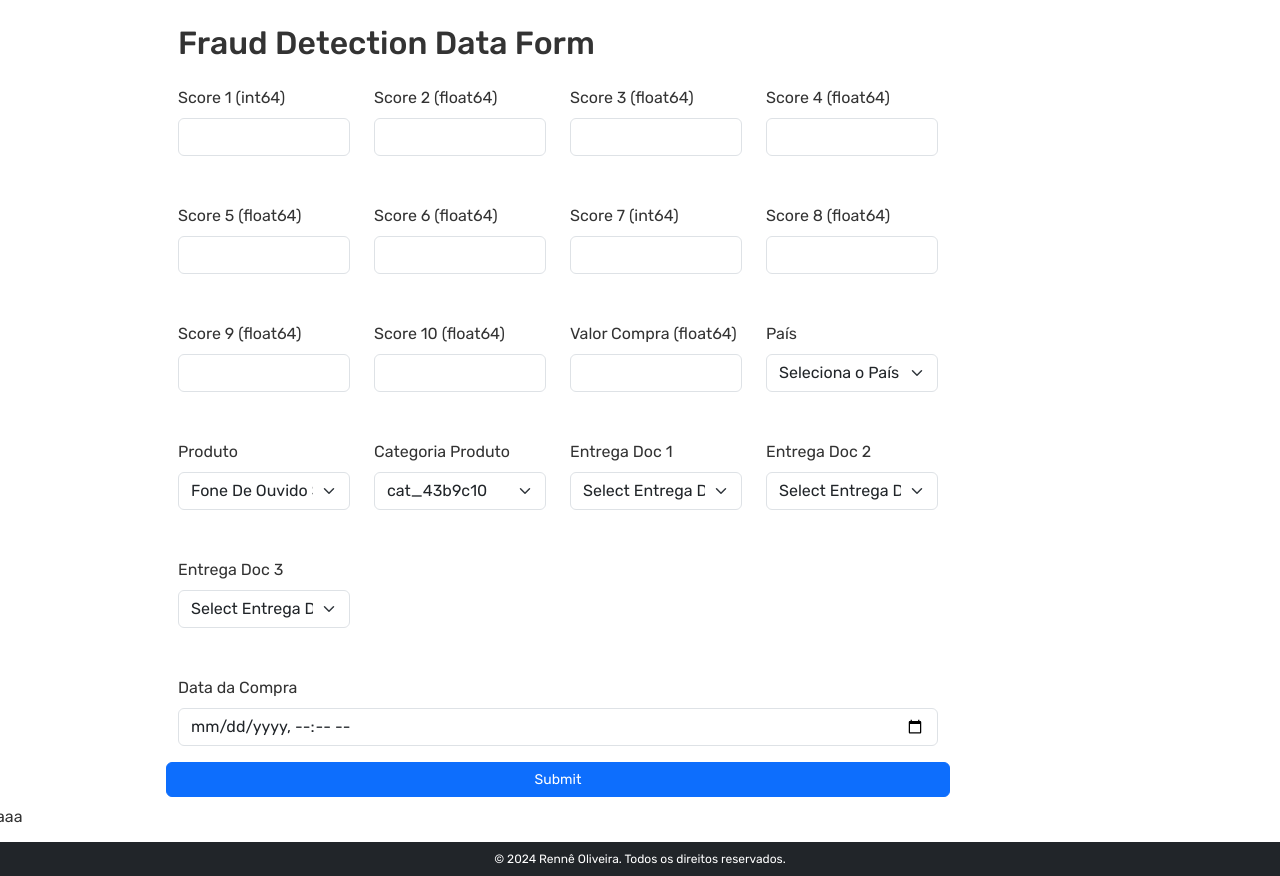
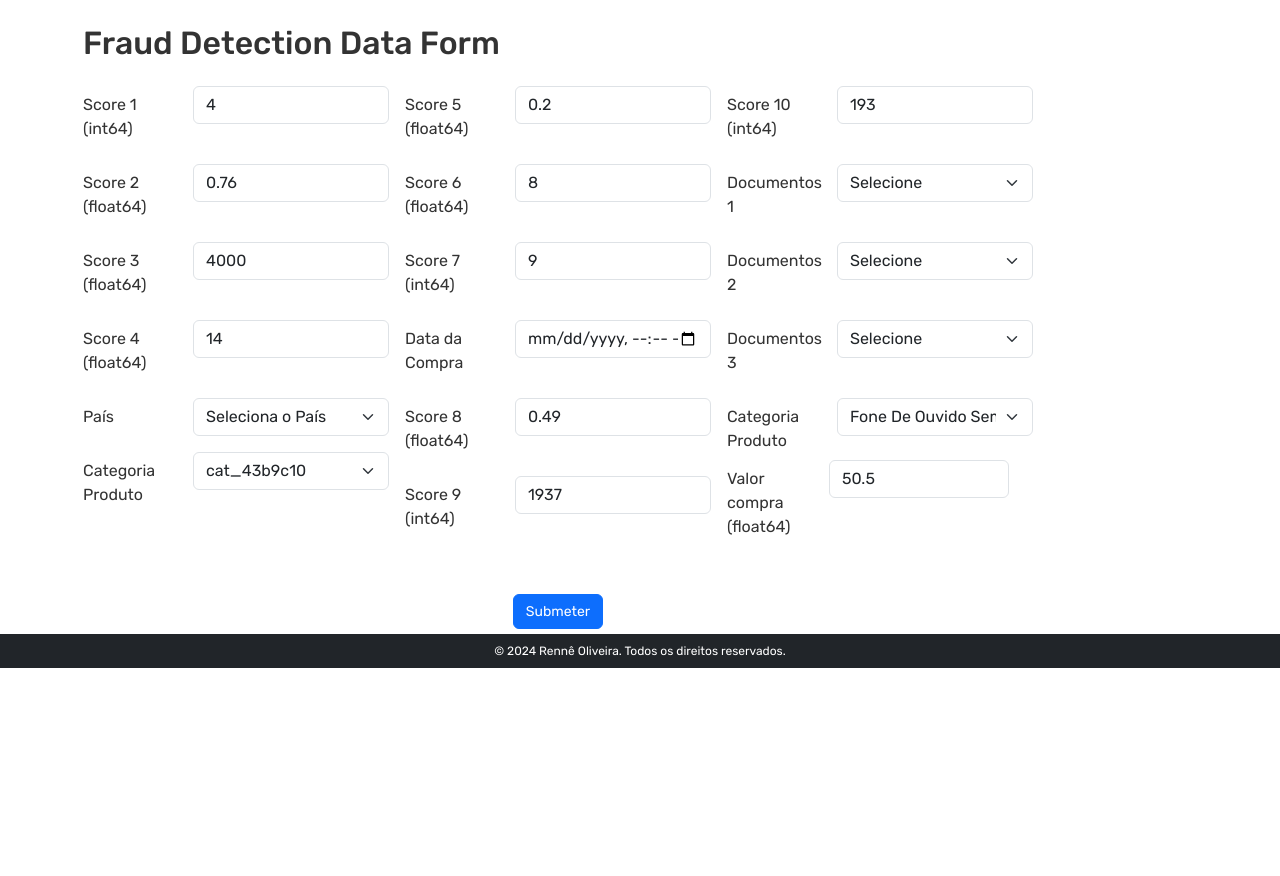
Before and after one commit to renneruan/fraud-detection, a Flask app: page / in a window 1280 px wide. Shown: the part 72-948 px from the top of the page. After the commit the page ends 740 px from the top, so only its background shows below. Run offline with Flask 3, Linux system fonts and the light colour scheme.

Commit message:
Form de predição funcional

```diff
--- a/app.py
+++ b/app.py
@@ -5,6 +5,7 @@ Módulo com funções de endpoint a serem servidas pela API Flask.
 from flask import Flask, render_template, request
 import pandas as pd
 from fraud_detection.pipeline.prediction import PredictionPipeline
+from fraud_detection.components.data_transformation import convert_to_numeric
 from fraud_detection import logger
 
 
@@ -47,54 +48,49 @@ def index():
             score_4,
             score_5,
             score_6,
+            pais,
             score_7,
+            produto,
+            categoria_produto,
             score_8,
             score_9,
             score_10,
-            valor_compra,
-            pais,
-            produto,
-            categoria_produto,
-            data_compra,
             entrega_doc_1,
             entrega_doc_2,
             entrega_doc_3,
+            data_compra,
+            valor_compra,
+            0,
         ]
         logger.info("predict data:")
         logger.info(data)
 
         data = pd.DataFrame([data])
         data.columns = [
+            "score_1",
+            "score_2",
+            "score_3",
             "score_4",
+            "score_5",
+            "score_6",
+            "pais",
             "score_7",
-            "score_2",
-            "score_5",
+            "produto",
+            "categoria_produto",
+            "score_8",
             "score_9",
             "score_10",
-            "categoria_produto",
             "entrega_doc_1",
             "entrega_doc_2",
             "entrega_doc_3",
-            "hora_compra",
-            "dia_compra",
-            "score_1_2",
-            "score_1_3",
-            "score_1_4",
-            "continente_AS",
-            "continente_EU",
-            "continente_NA",
-            "continente_OC",
-            "continente_SA",
-            "log_score_3",
-            "log_valor_compra",
-            "cbrt_score_6",
+            "data_compra",
+            "valor_compra",
+            "score_fraude_modelo",
         ]
 
-        print(data)
         obj = PredictionPipeline()
         data = obj.transform_input_data(data)
-
-        print(data)
+        data = convert_to_numeric(data)
         predict, predict_proba = obj.predict(data)
 
         results = {predict, predict_proba}
@@ -110,5 +106,5 @@ def index():
 
 
 if __name__ == "__main__":
-    # app.run(host="0.0.0.0", port = 8080, debug=True)
-    app.run(host="0.0.0.0", port=8080)
+    app.run(host="0.0.0.0", port=8080, debug=True)
+    # app.run(host="0.0.0.0", port=8080)
--- a/templates/index.html
+++ b/templates/index.html
@@ -41,58 +41,38 @@
   <div class="overlay"></div>
 
   <div id="form-prediction" class="container mt-5 row">
-    <div class="container mt-5 col-8">
+    <div class="container mt-5 col-10">
         <h2 class="mb-4">Fraud Detection Data Form</h2>
-        <form method="POST" class="row" action="/predict">
+        <form method="POST" class="row g-3" action="/predict">
+            <div class="col-md-4">
                 <!-- Numerical Inputs -->
-            <div class="col-3 mb-5">
-                <label for="score_1" class="form-label">Score 1 (int64)</label>
-                <input type="number" class="form-control" id="score_1" name="score_1" required>
+                <div class="row mb-3">
+                    <label for="score_1" class="col-sm-4 col-form-label">Score 1 (int64)</label>
+                    <div class="col-sm-8">
+                        <input type="number" value="4" class="form-control" id="score_1" name="score_1" required>
                     </div>
-            <div class="col-3 mb-5">
-                <label for="score_2" class="form-label">Score 2 (float64)</label>
-                <input type="number" class="form-control" id="score_2" name="score_2" step="any" required>
                 </div>
-            <div class="col-3 mb-5">
-                <label for="score_3" class="form-label">Score 3 (float64)</label>
-                <input type="number" class="form-control" id="score_3" name="score_3" step="any" required>
+                <div class="row mb-3">
+                    <label for="score_2" class="col-sm-4 col-form-label">Score 2 (float64)</label>
+                    <div class="col-sm-8">
+                        <input type="number" value="0.76" class="form-control" id="score_2" name="score_2" step="any" required>
                     </div>
-            <div class="col-3 mb-5">
-                <label for="score_4" class="form-label">Score 4 (float64)</label>
-                <input type="number" class="form-control" id="score_4" name="score_4"  min="1" max="50" required>
                 </div>
-            <div class="col-3 mb-5">
-                <label for="score_5" class="form-label">Score 5 (float64)</label>
-                <input type="number" class="form-control" id="score_5" name="score_5" step="any" required>
+                <div class="row mb-3">
+                    <label for="score_3" class="col-sm-4 col-form-label">Score 3 (float64)</label>
+                    <div class="col-sm-8">
+                        <input type="number" value="4000" class="form-control" id="score_3" name="score_3" step="any" required>
                     </div>
-            <div class="col-3 mb-5">
-                <label for="score_6" class="form-label">Score 6 (float64)</label>
-                <input type="number" class="form-control" id="score_6" name="score_6" min="1" max="50" required>
                 </div>
-            <div class="col-3 mb-5">
-                <label for="score_7" class="form-label">Score 7 (int64)</label>
-                <input type="number" class="form-control" id="score_7" name="score_7" required>
+                <div class="row mb-3">
+                    <label for="score_4" class="col-sm-4 col-form-label">Score 4 (float64)</label>
+                    <div class="col-sm-8">
+                        <input type="number" value="14" class="form-control" id="score_4" name="score_4" min="1" max="50" required>
                     </div>
-            <div class="col-3 mb-5">
-                <label for="score_8" class="form-label">Score 8 (float64)</label>
-                <input type="number" class="form-control" id="score_8" name="score_8" step="any" required>
                 </div>
-            <div class="col-3 mb-5">
-                <label for="score_9" class="form-label">Score 9 (float64)</label>
-                <input type="number" class="form-control" id="score_9" name="score_9" step="any" required>
-            </div>
-            <div class="col-3 mb-5">
-                <label for="score_10" class="form-label">Score 10 (float64)</label>
-                <input type="number" class="form-control" id="score_10" name="score_10" step="any" required>
-            </div>
-            <div class="col-3 mb-5">
-                <label for="valor_compra" class="form-label">Valor Compra (float64)</label>
-                <input type="number" class="form-control" id="valor_compra" name="valor_compra" step="any" required>
-            </div>
-
-            <!-- Categorical and Object Inputs -->
-            <div class="col-3 mb-5">
-                <label for="pais" class="form-label">País</label>
+                <div class="row mb-3">
+                    <label for="pais" class="col-sm-4 col-form-label">País</label>
+                    <div class="col-sm-8">
                         <select class="form-select" id="pais" name="pais" required>
                             <option value="">Seleciona o País</option>
                             <option value="BR">BR</option>
@@ -103,23 +83,10 @@
                             <option value="MX">MX</option>
                         </select>
                     </div>
-            <div class="col-3 mb-5">
-                <label for="produto" class="form-label">Produto</label>
-                <select class="form-select" id="produto" name="produto" required>
-                    <option value="Fone De Ouvido Sem Fio Xiaomi Airdots Preto">Fone De Ouvido Sem Fio Xiaomi Airdots Preto</option>
-                    <option value="Xiaomi Redmi Note 8 Dual Sim 64 Gb Azul-netuno 4 Gb Ram">Xiaomi Redmi Note 8 Dual Sim 64 Gb Azul-netuno 4 Gb Ram</option>
-                    <option value="Clean Sept - Álcool Em Gel 70% 500 Ml">Clean Sept - Álcool Em Gel 70% 500 Ml</option>
-                    <option value="Tapete Ilustrativo Pista Carrinho Hot Wheels 0,60x1,20m">Tapete Ilustrativo Pista Carrinho Hot Wheels 0,60x1,20m</option>
-                    <option value="Máscara Descartável Tripla Com Elástico Proteção Anvisa 50un">Máscara Descartável Tripla Com Elástico Proteção Anvisa 50un</option>
-                    <option value="Bebedouro Bomba Elétrica P Garrafão Galão Água Recarregável">Bebedouro Bomba Elétrica P Garrafão Galão Água Recarregável</option>
-                    <option value="Kit 10 Cuecas Box Boxer Microfibra Estampadas Originais">Kit 10 Cuecas Box Boxer Microfibra Estampadas Originais</option>
-                    <option value="Streaming Media Player Google Chromecast 2nd Generation 256mb Preto Com Memória Ram De 512mb">Streaming Media Player Google Chromecast 2nd Generation 256mb Preto Com Memória Ram De 512mb</option>
-                    <option value="Xiaomi Redmi Note 8 Dual Sim 64 Gb Preto-espacial 4 Gb Ram">Xiaomi Redmi Note 8 Dual Sim 64 Gb Preto-espacial 4 Gb Ram</option>
-                    <option value="Samsung Galaxy A30s Dual Sim 64 Gb Prism Crush Black 4 Gb Ram">Samsung Galaxy A30s Dual Sim 64 Gb Prism Crush Black 4 Gb Ram</option>
-                </select>
                 </div>
-            <div class="col-3 mb-5">
-                <label for="categoria_produto" class="form-label">Categoria Produto</label>
+                <div class="row mb-3">
+                    <label for="categoria_produto" class="col-sm-4 col-form-label">Categoria Produto</label>
+                    <div class="col-sm-8">
                         <select class="form-select" id="categoria_produto" name="categoria_produto" required>
                             <option value="cat_43b9c10">cat_43b9c10</option>
                             <option value="cat_d69bed9">cat_d69bed9</option>
@@ -134,40 +101,122 @@
 
                         </select>
                     </div>
-            <div class="col-3 mb-5">
-                <label for="entrega_doc_1" class="form-label">Entrega Doc 1</label>
-                <select class="form-select" id="entrega_doc_1" name="entrega_doc_1" required>
-                    <option value="">Select Entrega Doc 1</option>
-                    <option value="1">Sim</option>
-                    <option value="0">Não</option>
+
+                </div>
+            </div>
+
+            <div class="col-md-4">
+                <!-- More Inputs -->
+                <div class="row mb-3">
+                    <label for="score_5" class="col-sm-4 col-form-label">Score 5 (float64)</label>
+                    <div class="col-sm-8">
+                        <input type="number" value="0.2" class="form-control" id="score_5" name="score_5" step="any" required>
+                    </div>
+                </div>
+                <div class="row mb-3">
+                    <label for="score_6" class="col-sm-4 col-form-label">Score 6 (float64)</label>
+                    <div class="col-sm-8">
+                        <input type="number" value="8" class="form-control" id="score_6" name="score_6" min="1" max="50" required>
+                    </div>
+                </div>
+                <div class="row mb-3">
+                    <label for="score_7" class="col-sm-4 col-form-label">Score 7 (int64)</label>
+                    <div class="col-sm-8">
+                        <input type="number" value="9" class="form-control" id="score_7" name="score_7" required>
+                    </div>
+                </div>
+                <div class="row mb-3">
+                    <label for="data_compra" class="col-sm-4 col-form-label">Data da Compra</label>
+                    <div class="col-sm-8">
+                        <input type="datetime-local" class="form-control" id="data_compra" name="data_compra" required>
+                    </div>
+                </div>
+                <div class="row mb-3">
+                    <label for="score_8" class="col-sm-4 col-form-label">Score 8 (float64)</label>
+                    <div class="col-sm-8">
+                        <input type="number" value="0.49" class="form-control" id="score_8" name="score_8" required>
+                    </div>
+                </div>
+                <div class="row mb-3">
+                    <label for="score_9" class="col-sm-4 col-form-label">Score 9 (int64)</label>
+                    <div class="col-sm-8">
+                        <input type="number" value="1937" class="form-control" id="score_9" name="score_9" required>
+                    </div>
+                </div>
+
+
+            </div>
+            <div class="col-md-4">
+                <div class="row mb-3">
+                    <label for="score_10" class="col-sm-4 col-form-label">Score 10 (int64)</label>
+                    <div class="col-sm-8">
+                        <input type="number" value="193" class="form-control" id="score_10" name="score_10" required>
+                    </div>
+                </div>
+                <div class="row mb-3">
+                    <label for="entrega_doc_1" class="col-sm-4 col-form-label">Documentos 1</label>
+                    <div class="col-sm-8">
+                        <select class="form-select" id="entrega_doc_1" name="entrega_doc_1">
+                            <option value="">Selecione</option>
+                            <option value="Sim">Sim</option>
+                            <option value="Não">Não</option>
                         </select>
                     </div>
-            <div class="col-3 mb-5">
-                <label for="entrega_doc_2" class="form-label">Entrega Doc 2</label>
-                <select class="form-select" id="entrega_doc_2" name="entrega_doc_2" required>
-                    <option value="">Select Entrega Doc 2</option>
-                    <option value="Y">Sim</option>
-                    <option value="N">Não</option>
+                </div>
+                <div class="row mb-3">
+                    <label for="entrega_doc_2" class="col-sm-4 col-form-label">Documentos 2</label>
+                    <div class="col-sm-8">
+                        <select class="form-select" id="entrega_doc_2" name="entrega_doc_2">
+                            <option value="">Selecione</option>
+                            <option value="Sim">Sim</option>
+                            <option value="Não">Não</option>
                         </select>
                     </div>
-            <div class="col-3 mb-5">
-                <label for="entrega_doc_3" class="form-label">Entrega Doc 3</label>
-                <select class="form-select" id="entrega_doc_3" name="entrega_doc_3" required>
-                    <option value="">Select Entrega Doc 3</option>
-                    <option value="Y">Sim</option>
-                    <option value="N">Não</option>
+                </div>
+                <div class="row mb-3">
+                    <label for="entrega_doc_3" class="col-sm-4 col-form-label">Documentos 3</label>
+                    <div class="col-sm-8">
+                        <select class="form-select" id="entrega_doc_3" name="entrega_doc_3">
+                            <option value="">Selecione</option>
+                            <option value="Sim">Sim</option>
+                            <option value="Não">Não</option>
                         </select>
                     </div>
-            <div class="mb-3">
-                <label for="data_compra" class="form-label">Data da Compra</label>
-                <input type="datetime-local" class="form-control" id="data_compra" name="data_compra" required>
+                </div>
+                <div class="row mb-3">
+                    <label for="categoria_produto" class="col-sm-4 col-form-label">Categoria Produto</label>
+                    <div class="col-sm-8">
+                        <select class="form-select" id="produto" name="produto" required>
+                            <option value="Fone De Ouvido Sem Fio Xiaomi Airdots Preto">Fone De Ouvido Sem Fio Xiaomi Airdots Preto</option>
+                            <option value="Xiaomi Redmi Note 8 Dual Sim 64 Gb Azul-netuno 4 Gb Ram">Xiaomi Redmi Note 8 Dual Sim 64 Gb Azul-netuno 4 Gb Ram</option>
+                            <option value="Clean Sept - Álcool Em Gel 70% 500 Ml">Clean Sept - Álcool Em Gel 70% 500 Ml</option>
+                            <option value="Tapete Ilustrativo Pista Carrinho Hot Wheels 0,60x1,20m">Tapete Ilustrativo Pista Carrinho Hot Wheels 0,60x1,20m</option>
+                            <option value="Máscara Descartável Tripla Com Elástico Proteção Anvisa 50un">Máscara Descartável Tripla Com Elástico Proteção Anvisa 50un</option>
+                            <option value="Bebedouro Bomba Elétrica P Garrafão Galão Água Recarregável">Bebedouro Bomba Elétrica P Garrafão Galão Água Recarregável</option>
+                            <option value="Kit 10 Cuecas Box Boxer Microfibra Estampadas Originais">Kit 10 Cuecas Box Boxer Microfibra Estampadas Originais</option>
+                            <option value="Streaming Media Player Google Chromecast 2nd Generation 256mb Preto Com Memória Ram De 512mb">Streaming Media Player Google Chromecast 2nd Generation 256mb Preto Com Memória Ram De 512mb</option>
+                            <option value="Xiaomi Redmi Note 8 Dual Sim 64 Gb Preto-espacial 4 Gb Ram">Xiaomi Redmi Note 8 Dual Sim 64 Gb Preto-espacial 4 Gb Ram</option>
+                            <option value="Samsung Galaxy A30s Dual Sim 64 Gb Prism Crush Black 4 Gb Ram">Samsung Galaxy A30s Dual Sim 64 Gb Prism Crush Black 4 Gb Ram</option>
+                        </select>
+                    </div>
+                    <div class="row mb-3">
+                        <label for="valor_compra" class="col-sm-4 col-form-label">Valor compra (float64)</label>
+                        <div class="col-sm-8">
+                            <input type="number" value="50.5" class="form-control" id="valor_compra" name="valor_compra" required>
+                        </div>
+                    </div>
+                </div>
+
+
+            </div>
+
+            <div class="col-12 text-center">
+                <button type="submit" class="btn btn-primary">Submeter</button>
             </div>
             <!-- Submit Button -->
-            <button type="submit" class="btn btn-primary">Submit</button>
+
         </form>
-    </div>
-    <div class="results container m-2 col-4">
-        aaa
+
     </div>
   </div>
 
```
Also changed, not shown: src/fraud_detection/components/data_transformation.py (+25 -23 lines), .github/workflows/main.yaml, README.md. Lines whose indentation alone changed are shown as unchanged.
